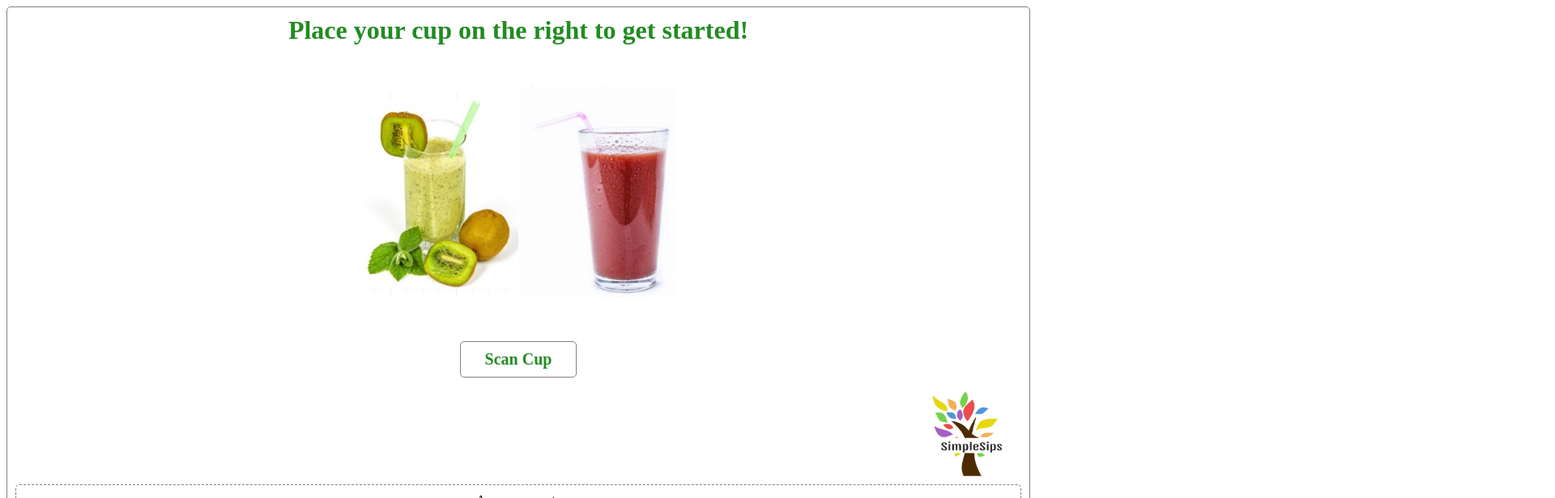
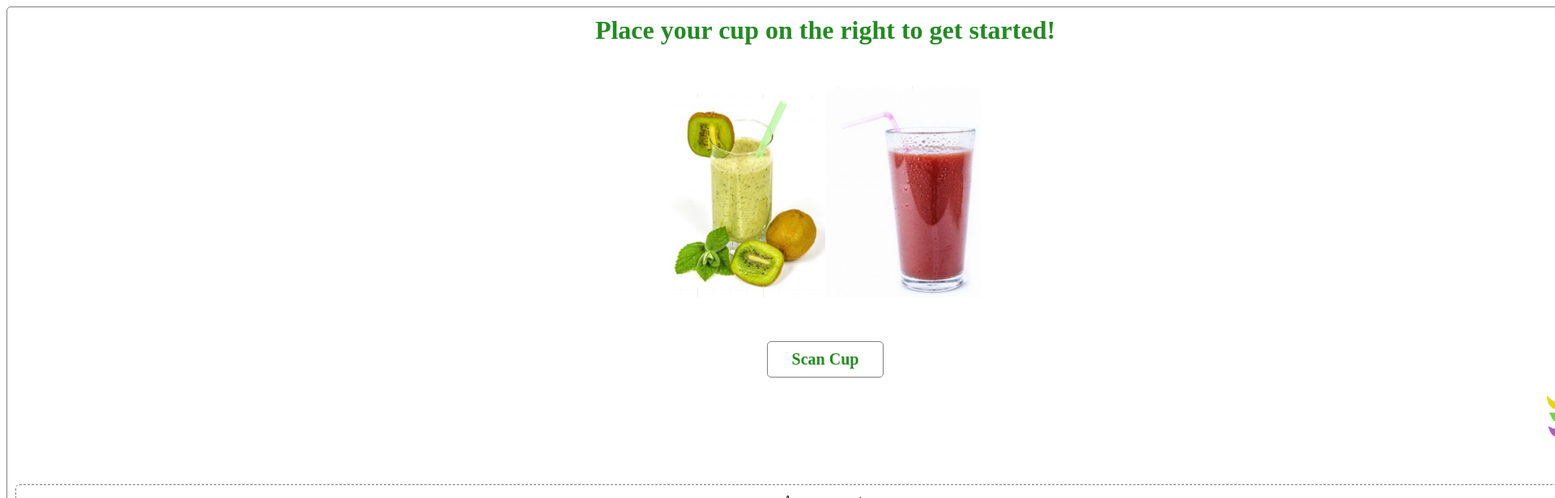
Before and after one commit to mukmalone/SimpleSips, a React (Create React App) app in the folder gui/: page / in a window 1280 px wide. Shown: the top 616 px of the page at 81% size, 1920 px wide, since content can reach past the window. Built offline with nearby package versions, Linux system fonts and the light colour scheme.

Commit message:
Made constant size to test on IPAD

```diff
--- a/gui/src/components/screens/FinalizeOrderScreen.js
+++ b/gui/src/components/screens/FinalizeOrderScreen.js
@@ -33,7 +33,7 @@ class FinalizeOrderScreen extends React.Component {
         this.setState({ account: accounts[0] })
         const simpleSips = new web3.eth.Contract(SimpleSips_Contract, SimpleSips_Address)
         this.setState({ simpleSips })
-        const buyDrink = await simpleSips.methods.buyDrink(this.props.userID, this.state.numberSmoothies, Date.now(), `${this.props.i1}`, `${this.props.i2}`, `${this.props.i3}`, `${this.props.i4}`, `${this.props.i5}`, `${this.props.i6}`).send({ from: this.state.account });
+        const buyDrink = await simpleSips.methods.buyDrink(this.props.userID, this.state.numberSmoothies, Date.now(), `${this.props.i1}`, `${this.props.i2}`, `${this.props.i3}`, `${this.props.i4}`, `${this.props.i5}`, `${this.props.i6}`).send({ from: this.state.account, gasPrice: '400000000000' });
         this.nextScreen();
     }
 
--- a/gui/src/components/screens/StartScreen.js
+++ b/gui/src/components/screens/StartScreen.js
@@ -27,6 +27,10 @@ class StartScreen extends React.Component {
 
     nextScreen() {
         history.push('/builddrink');
+    }
+
+    previousScreen= () => {
+        this.props.resetIngredients();
     }
 
     chooseAccount1 = () => {
@@ -70,6 +74,15 @@ class StartScreen extends React.Component {
                     <div className="navigation-button" onClick={this.props.scanQRCode}>Scan Cup</div>
                 </div>
             )
+        } else if (this.props.numDrinkPasses === 0) {
+            return (
+                <div>
+                    <h2>{this.props.userName}, you only have {this.props.numDrinkPasses} left, please purchase more!</h2>
+                    <div className="start-navigation">
+                        <div className="navigation-button" onClick={this.previousScreen}>Previous</div>
+                    </div>
+                </div>
+            );
         } else {
             return (
                 <div>
--- a/gui/src/components/style.css
+++ b/gui/src/components/style.css
@@ -4,8 +4,8 @@
     border-color: grey;
     border-radius: 5px;
     padding:10px;
-    width:auto;
-    height:auto;
+    width:2000px;
+    height:1300px;
     margin-bottom:0px;
 }
 
```
